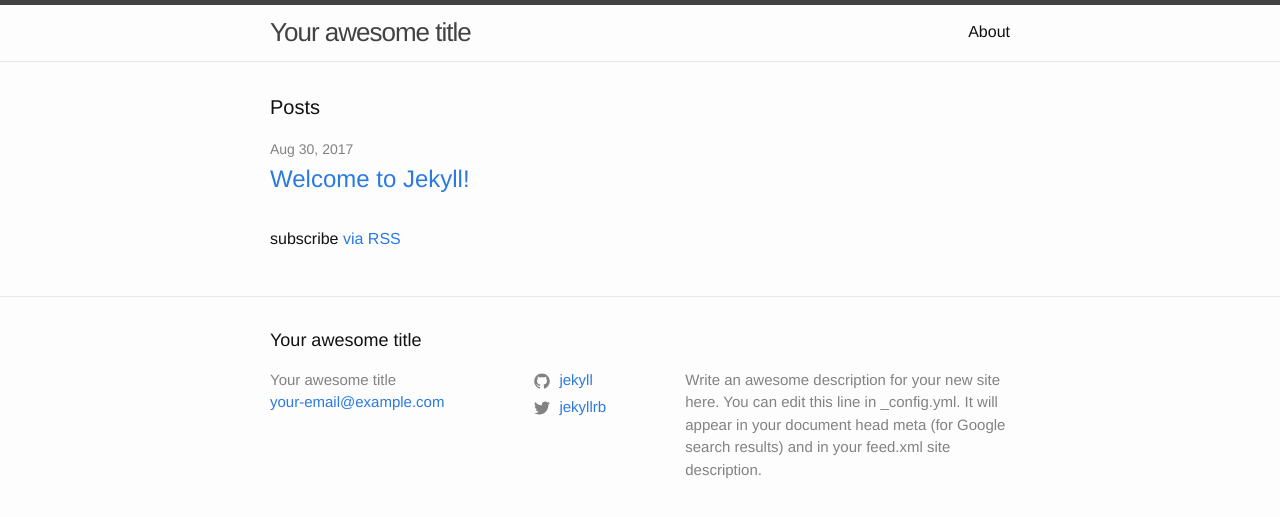
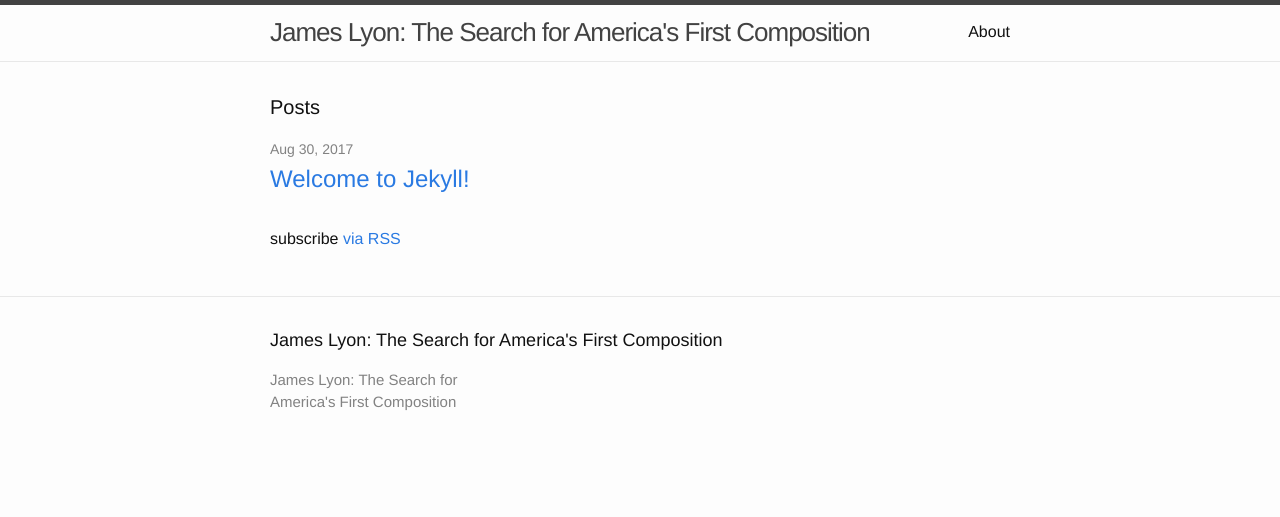
Before and after one commit to pulibrary/james-lyon, a Jekyll site: the page built from index.md, in a window 1280 px wide. Shown: the top 517 px of the page. Built offline with Jekyll 4.4.1, drawn with Linux system fonts in a browser that asks for light colours.

Commit message:
Adjust config and README

```diff
--- a/_config.yml
+++ b/_config.yml
@@ -13,16 +13,11 @@
 # you will see them accessed via {{ site.title }}, {{ site.email }}, and so on.
 # You can create any custom variable you would like, and they will be accessible
 # in the templates via {{ site.myvariable }}.
-title: Your awesome title
-email: your-email@example.com
+title: "James Lyon: The Search for America's First Composition"
+email:
 description: > # this means to ignore newlines until "baseurl:"
-  Write an awesome description for your new site here. You can edit this
-  line in _config.yml. It will appear in your document head meta (for
-  Google search results) and in your feed.xml site description.
 baseurl: "" # the subpath of your site, e.g. /blog
 url: "" # the base hostname & protocol for your site, e.g. http://example.com
-twitter_username: jekyllrb
-github_username:  jekyll
 
 # Build settings
 markdown: kramdown
```
Also changed, not shown: README.md.
